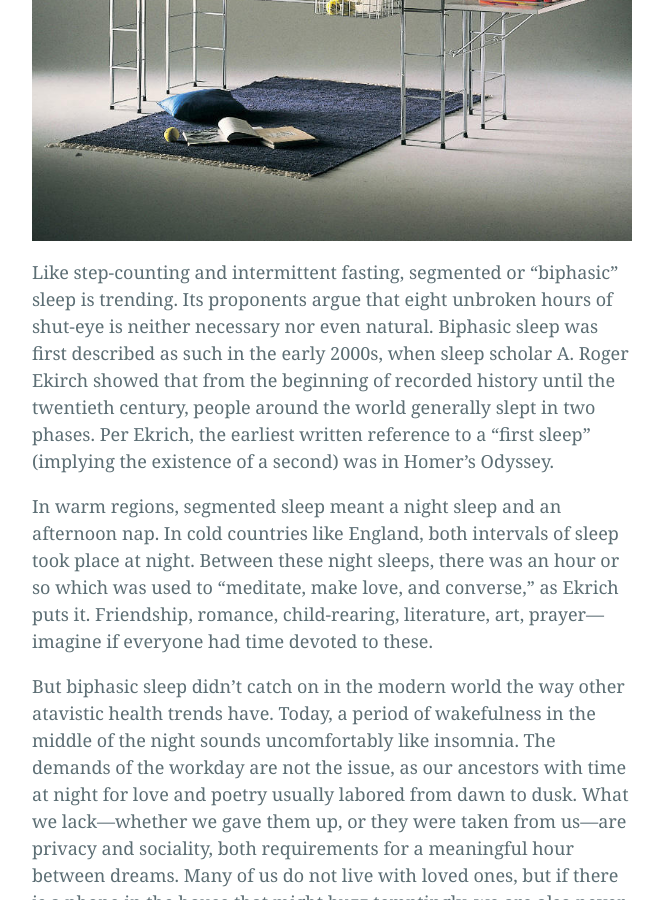
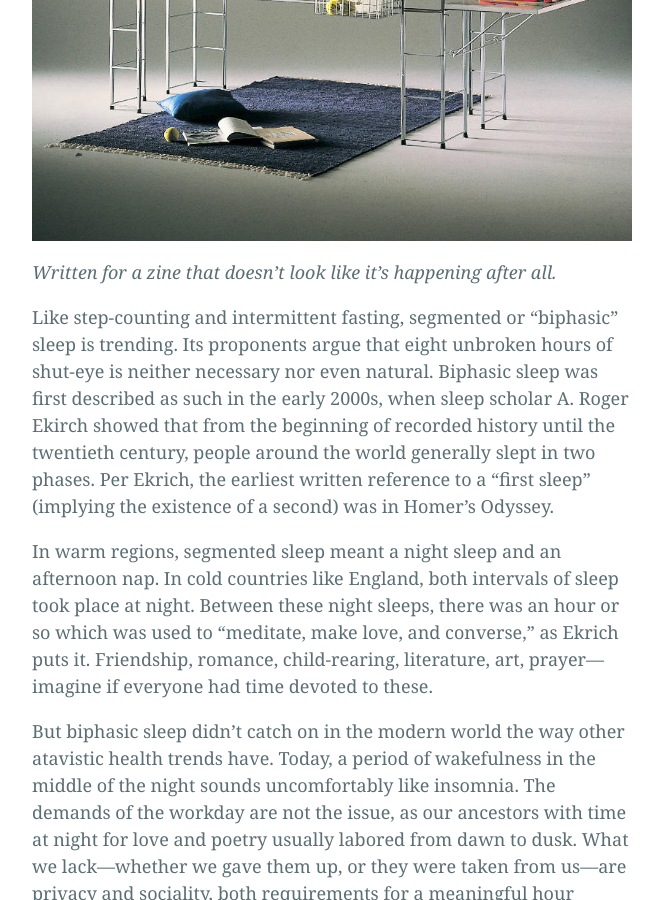
Before and after one commit to bliss-st/ss-website, a Jekyll site: the page built from _posts/2022-2-22-segmented-sleep.md, in a window 1280 px wide and 900 px high, scrolled down 736 px. Shown: the whole window, without its empty margins (308-971 px from the left). Built offline with Jekyll 4.4.1, drawn with Linux system fonts in a browser that asks for light colours.

Commit message:
Update 2022-2-22-segmented-sleep.md

```diff
--- a/_posts/2022-2-22-segmented-sleep.md
+++ b/_posts/2022-2-22-segmented-sleep.md
@@ -5,7 +5,9 @@ date: '2022-2-22'
 tags: [personal]
 ---
 
-![boxer](/assets/sleep.png)
+![sleep](/assets/sleep.png)
+
+<em>Written for a zine that doesn't look like it's happening after all.</em>
 
 Like step-counting and intermittent fasting, segmented or “biphasic” sleep is trending. Its proponents argue that eight unbroken hours of shut-eye is neither necessary nor even natural. Biphasic sleep was first described as such in the early 2000s, when sleep scholar A. Roger Ekirch showed that from the beginning of recorded history until the twentieth century, people around the world generally slept in two phases. Per Ekrich, the earliest written reference to a “first sleep” (implying the existence of a second) was in Homer’s Odyssey.
 
```
